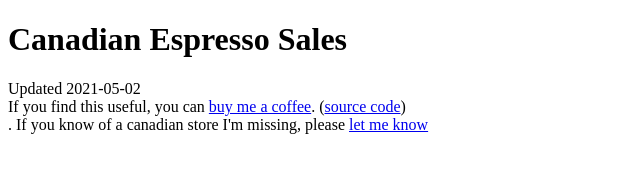
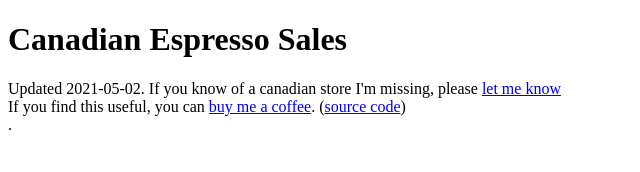
Before and after one commit to cmcconomy/espresso-sales, a plain HTML site: page docs/index.html in a window 1280 px wide. Shown: the whole page, without its empty margins (0-640 px from the left). Drawn offline with Linux system fonts and the light colour scheme; a script that the page names is missing.

Commit message:
Update index.html

```diff
--- a/docs/index.html
+++ b/docs/index.html
@@ -8,11 +8,13 @@
 </head>
 <body>
     <h1> Canadian Espresso Sales </h1>
-    <div>Updated <span id='update_date'></span></div>
+    <div>
+        Updated <span id='update_date'></span>.
+        If you know of a canadian store I'm missing, please <a target="_blank" href="mailto:cmcconomy@gmail.com">let me know</a>
+    </div>
     <div>
         If you find this useful, you can <a target="_blank" href="https://www.buymeacoffee.com/Cmcconomy">buy me a coffee</a>.
         (<a target="_blank"href="https://github.com/cmcconomy/espresso-sales">source code</a>)</div>.
-        If you know of a canadian store I'm missing, please <a target="_blank" href="mailto:cmcconomy@gmail.com">let me know</a>
     <div id="myGrid" style="height: 1000px; width:100%;" class="ag-theme-alpine"></div>
 </body>
 </html>
```
